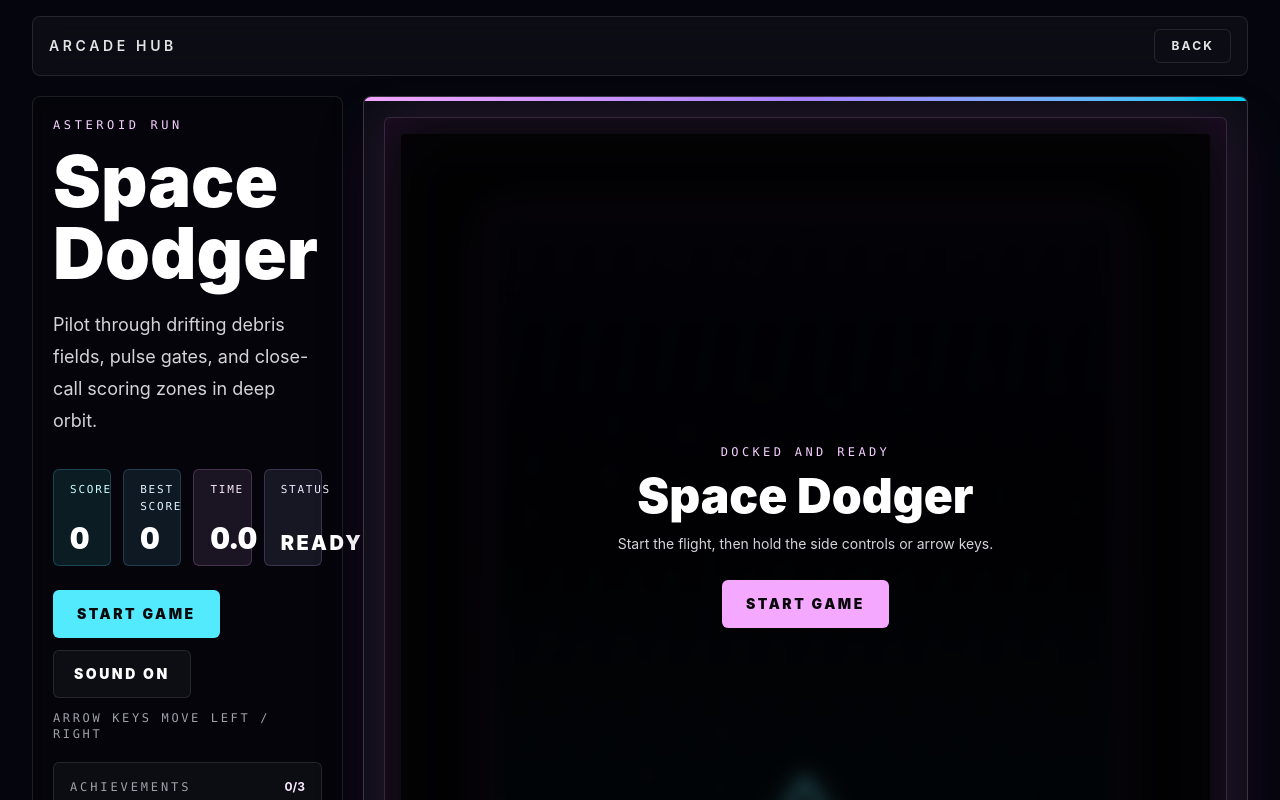
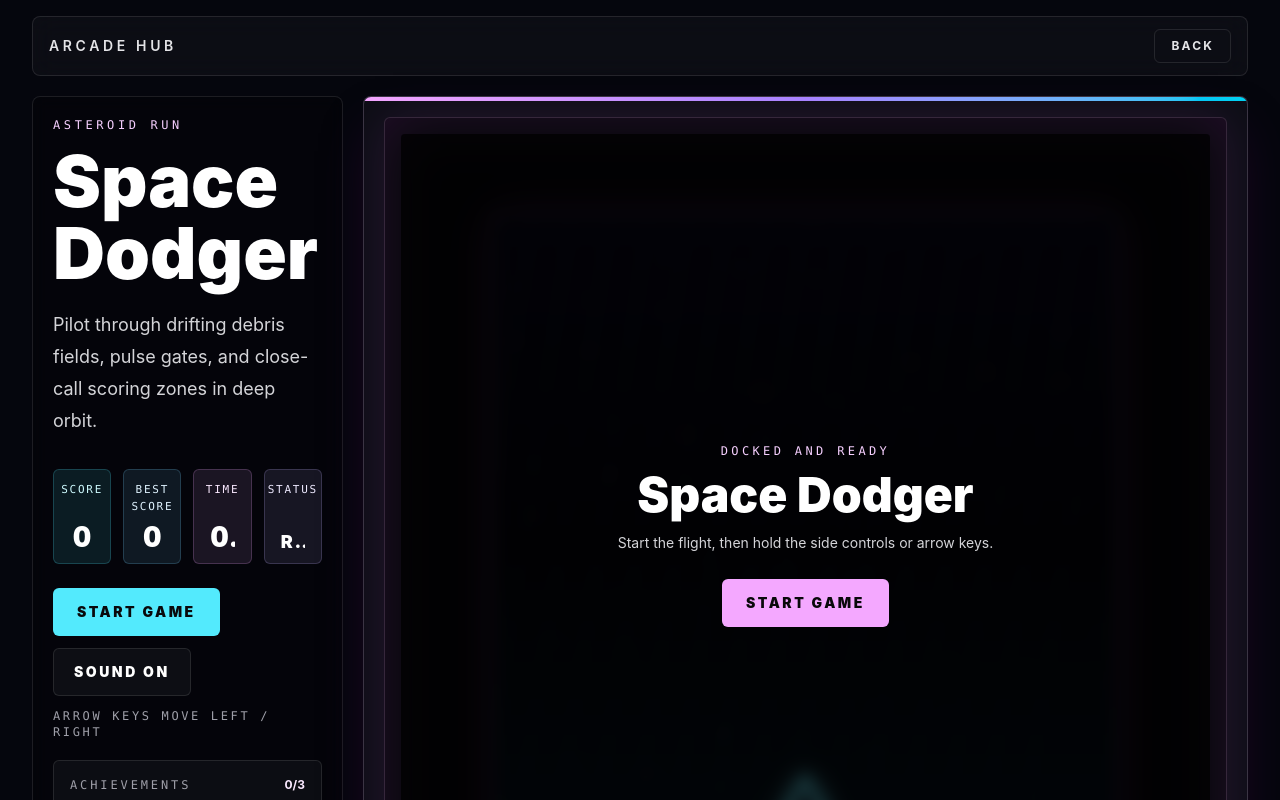
Before and after one commit to Diptonil-das/arcade-hub, a Next.js app: page /games/space-dodger in a window 1280 px wide. Shown: the top 800 px of the page. Built offline with nearby package versions, Linux system fonts and the light colour scheme.

Commit message:
Polish score card sizing and overflow handling

```diff
--- a/src/app/games/2048/page.tsx
+++ b/src/app/games/2048/page.tsx
@@ -447,35 +447,35 @@ export default function Game2048Page() {
             </p>
 
             <div className="mt-4 grid max-w-xl grid-cols-2 gap-2 lg:mt-8 lg:gap-3 xl:grid-cols-4">
-              <div className="flex min-h-22 flex-col justify-between rounded-md border border-cyan-300/20 bg-cyan-300/10 px-3 py-3 sm:px-4">
+              <div className="flex min-h-22 min-w-0 flex-col items-center justify-between rounded-md border border-cyan-300/20 bg-cyan-300/10 px-3 py-3 text-center sm:px-4">
                 <p className="font-mono text-[10px] uppercase tracking-[0.16em] text-cyan-100 sm:text-[11px]">
                   Score
                 </p>
-                <p className="mt-2 text-3xl font-black leading-none text-white tabular-nums">
+                <p className="mt-2 max-w-full overflow-hidden text-ellipsis whitespace-nowrap text-[clamp(1.35rem,5.5vw,1.75rem)] font-black leading-none text-white tabular-nums">
                   {state.score}
                 </p>
               </div>
-              <div className="flex min-h-22 flex-col justify-between rounded-md border border-sky-300/20 bg-sky-300/10 px-3 py-3 sm:px-4">
+              <div className="flex min-h-22 min-w-0 flex-col items-center justify-between rounded-md border border-sky-300/20 bg-sky-300/10 px-3 py-3 text-center sm:px-4">
                 <p className="font-mono text-[10px] uppercase tracking-[0.16em] text-sky-100 sm:text-[11px]">
                   Best Score
                 </p>
-                <p className="mt-2 text-3xl font-black leading-none text-white tabular-nums">
+                <p className="mt-2 max-w-full overflow-hidden text-ellipsis whitespace-nowrap text-[clamp(1.35rem,5.5vw,1.75rem)] font-black leading-none text-white tabular-nums">
                   {bestScore}
                 </p>
               </div>
-              <div className="flex min-h-22 flex-col justify-between rounded-md border border-lime-300/20 bg-lime-300/10 px-3 py-3 sm:px-4">
+              <div className="flex min-h-22 min-w-0 flex-col items-center justify-between rounded-md border border-lime-300/20 bg-lime-300/10 px-3 py-3 text-center sm:px-4">
                 <p className="font-mono text-[10px] uppercase tracking-[0.16em] text-lime-100 sm:text-[11px]">
                   Max Tile
                 </p>
-                <p className="mt-2 text-3xl font-black leading-none text-white tabular-nums">
+                <p className="mt-2 max-w-full overflow-hidden text-ellipsis whitespace-nowrap text-[clamp(1.35rem,5.5vw,1.75rem)] font-black leading-none text-white tabular-nums">
                   {state.maxTile}
                 </p>
               </div>
-              <div className="flex min-h-22 flex-col justify-between rounded-md border border-fuchsia-300/20 bg-fuchsia-300/10 px-3 py-3 sm:px-4">
+              <div className="flex min-h-22 min-w-0 flex-col items-center justify-between rounded-md border border-fuchsia-300/20 bg-fuchsia-300/10 px-3 py-3 text-center sm:px-4">
                 <p className="font-mono text-[10px] uppercase tracking-[0.16em] text-fuchsia-100 sm:text-[11px]">
                   Status
                 </p>
-                <p className="mt-2 text-lg font-black uppercase leading-none tracking-[0.12em] text-white sm:text-xl">
+                <p className="mt-2 max-w-full overflow-hidden text-ellipsis whitespace-nowrap text-base font-black uppercase leading-none tracking-[0.1em] text-white sm:text-lg">
                   {state.gameOver ? "Game Over" : hasStarted ? "Live" : "Ready"}
                 </p>
               </div>
--- a/src/app/games/cyber-snake/page.tsx
+++ b/src/app/games/cyber-snake/page.tsx
@@ -495,38 +495,38 @@ export default function CyberSnakePage() {
           </p>
 
           <div className="mt-4 grid max-w-xl grid-cols-2 gap-2 lg:mt-8 lg:gap-3 xl:grid-cols-4">
-            <div className="flex min-h-22 flex-col justify-between rounded-md border border-cyan-300/20 bg-cyan-300/10 px-3 py-3 sm:px-4">
+            <div className="flex min-h-22 min-w-0 flex-col items-center justify-between rounded-md border border-cyan-300/20 bg-cyan-300/10 px-3 py-3 text-center sm:px-4">
               <p className="font-mono text-[10px] uppercase tracking-[0.16em] text-cyan-100 sm:text-[11px]">
                 Score
               </p>
               <p
                 key={scorePulseKey}
-                className="score-pop mt-2 text-3xl font-black leading-none text-white tabular-nums"
+                className="score-pop mt-2 max-w-full overflow-hidden text-ellipsis whitespace-nowrap text-[clamp(1.35rem,5.5vw,1.75rem)] font-black leading-none text-white tabular-nums"
               >
                 {state.score}
               </p>
             </div>
-            <div className="flex min-h-22 flex-col justify-between rounded-md border border-sky-300/20 bg-sky-300/10 px-3 py-3 sm:px-4">
+            <div className="flex min-h-22 min-w-0 flex-col items-center justify-between rounded-md border border-sky-300/20 bg-sky-300/10 px-3 py-3 text-center sm:px-4">
               <p className="font-mono text-[10px] uppercase tracking-[0.16em] text-sky-100 sm:text-[11px]">
                 Best Score
               </p>
-              <p className="mt-2 text-3xl font-black leading-none text-white tabular-nums">
+              <p className="mt-2 max-w-full overflow-hidden text-ellipsis whitespace-nowrap text-[clamp(1.35rem,5.5vw,1.75rem)] font-black leading-none text-white tabular-nums">
                 {bestScore}
               </p>
             </div>
-            <div className="flex min-h-22 flex-col justify-between rounded-md border border-emerald-300/20 bg-emerald-300/10 px-3 py-3 sm:px-4">
+            <div className="flex min-h-22 min-w-0 flex-col items-center justify-between rounded-md border border-emerald-300/20 bg-emerald-300/10 px-3 py-3 text-center sm:px-4">
               <p className="font-mono text-[10px] uppercase tracking-[0.16em] text-emerald-100 sm:text-[11px]">
                 Length
               </p>
-              <p className="mt-2 text-3xl font-black leading-none text-white tabular-nums">
+              <p className="mt-2 max-w-full overflow-hidden text-ellipsis whitespace-nowrap text-[clamp(1.35rem,5.5vw,1.75rem)] font-black leading-none text-white tabular-nums">
                 {state.snake.length}
               </p>
             </div>
-            <div className="flex min-h-22 flex-col justify-between rounded-md border border-fuchsia-300/20 bg-fuchsia-300/10 px-3 py-3 sm:px-4">
+            <div className="flex min-h-22 min-w-0 flex-col items-center justify-between rounded-md border border-fuchsia-300/20 bg-fuchsia-300/10 px-3 py-3 text-center sm:px-4">
               <p className="font-mono text-[10px] uppercase tracking-[0.16em] text-fuchsia-100 sm:text-[11px]">
                 Status
               </p>
-              <p className="mt-2 text-lg font-black uppercase leading-none tracking-[0.12em] text-white sm:text-xl">
+              <p className="mt-2 max-w-full overflow-hidden text-ellipsis whitespace-nowrap text-base font-black uppercase leading-none tracking-[0.1em] text-white sm:text-lg">
                 {state.gameOver ? "Game Over" : hasStarted ? "Live" : "Ready"}
               </p>
             </div>
--- a/src/app/games/space-dodger/page.tsx
+++ b/src/app/games/space-dodger/page.tsx
@@ -611,38 +611,38 @@ export default function SpaceDodgerPage() {
           </p>
 
           <div className="mt-4 grid max-w-xl grid-cols-2 gap-2 lg:mt-8 lg:gap-3 xl:grid-cols-4">
-            <div className="flex min-h-22 flex-col justify-between rounded-md border border-cyan-300/20 bg-cyan-300/10 px-3 py-3 sm:px-4">
+            <div className="flex min-h-22 min-w-0 flex-col items-center justify-between rounded-md border border-cyan-300/20 bg-cyan-300/10 px-3 py-3 text-center sm:px-4">
               <p className="font-mono text-[10px] uppercase tracking-[0.16em] text-cyan-100 sm:text-[11px]">
                 Score
               </p>
               <p
                 key={scorePulseKey}
-                className="score-pop mt-2 text-3xl font-black leading-none text-white tabular-nums"
+                className="score-pop mt-2 max-w-full overflow-hidden text-ellipsis whitespace-nowrap text-[clamp(1.35rem,5.5vw,1.75rem)] font-black leading-none text-white tabular-nums"
               >
                 {state.score}
               </p>
             </div>
-            <div className="flex min-h-22 flex-col justify-between rounded-md border border-sky-300/20 bg-sky-300/10 px-3 py-3 sm:px-4">
+            <div className="flex min-h-22 min-w-0 flex-col items-center justify-between rounded-md border border-sky-300/20 bg-sky-300/10 px-3 py-3 text-center sm:px-4">
               <p className="font-mono text-[10px] uppercase tracking-[0.16em] text-sky-100 sm:text-[11px]">
                 Best Score
               </p>
-              <p className="mt-2 text-3xl font-black leading-none text-white tabular-nums">
+              <p className="mt-2 max-w-full overflow-hidden text-ellipsis whitespace-nowrap text-[clamp(1.35rem,5.5vw,1.75rem)] font-black leading-none text-white tabular-nums">
                 {bestScore}
               </p>
             </div>
-            <div className="flex min-h-22 flex-col justify-between rounded-md border border-fuchsia-300/20 bg-fuchsia-300/10 px-3 py-3 sm:px-4">
+            <div className="flex min-h-22 min-w-0 flex-col items-center justify-between rounded-md border border-fuchsia-300/20 bg-fuchsia-300/10 px-3 py-3 text-center sm:px-4">
               <p className="font-mono text-[10px] uppercase tracking-[0.16em] text-fuchsia-100 sm:text-[11px]">
                 Time
               </p>
-              <p className="mt-2 text-3xl font-black leading-none text-white tabular-nums">
+              <p className="mt-2 max-w-full overflow-hidden text-ellipsis whitespace-nowrap text-[clamp(1.35rem,5.5vw,1.75rem)] font-black leading-none text-white tabular-nums">
                 {state.elapsedSeconds.toFixed(1)}
               </p>
             </div>
-            <div className="flex min-h-22 flex-col justify-between rounded-md border border-violet-300/20 bg-violet-300/10 px-3 py-3 sm:px-4">
+            <div className="flex min-h-22 min-w-0 flex-col items-center justify-between rounded-md border border-violet-300/20 bg-violet-300/10 px-3 py-3 text-center sm:px-4">
               <p className="font-mono text-[10px] uppercase tracking-[0.16em] text-violet-100 sm:text-[11px]">
                 Status
               </p>
-              <p className="mt-2 text-lg font-black uppercase leading-none tracking-[0.12em] text-white sm:text-xl">
+              <p className="mt-2 max-w-full overflow-hidden text-ellipsis whitespace-nowrap text-base font-black uppercase leading-none tracking-[0.1em] text-white sm:text-lg">
                 {state.gameOver ? "Game Over" : hasStarted ? "Live" : "Ready"}
               </p>
             </div>
```
